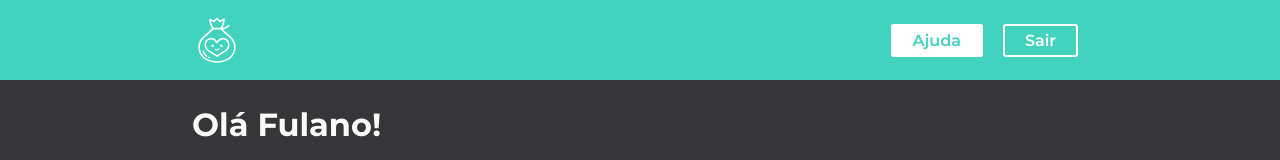
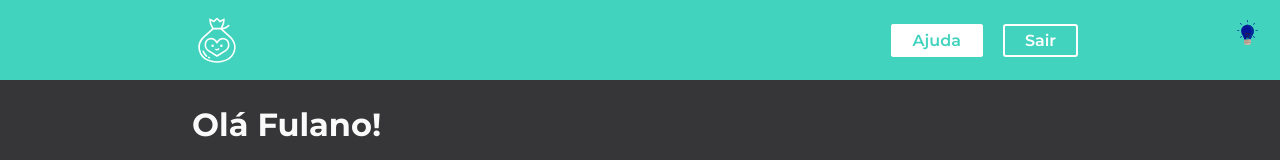
Before and after one commit to pessolatohenrique/curso-react-styled-components, a React (Create React App) app: page / in a window 1280 px wide. Shown: the top 160 px of the page. Built offline with nearby package versions, Linux system fonts and the light colour scheme.

Commit message:
Switch de temas

```diff
--- a/src/App.js
+++ b/src/App.js
@@ -1,14 +1,35 @@
-import React from "react";
+import React, { useState } from "react";
+import styled from "styled-components";
 import { ThemeProvider } from "styled-components";
 import GlobalStyle from "./Styled/GlobalStyle";
 import Cabecalho from "./Components/Cabecalho";
 import Container from "./Components/Container";
-import { THEME_DARK } from "./Styled/Themes";
+import { Logo, IconImage } from "./Styled/CommonComponents";
+import { THEME_DARK, THEME_LIGHT } from "./Styled/Themes";
+import ThemeOn from "./assets/images/themeOn.svg";
+
+const ToggleButton = styled.button`
+  background-color: transparent;
+  border-color: transparent;
+  position: absolute;
+  top: 18px;
+  right: 18px;
+  cursor: pointer;
+`;
 
 function App() {
+  function toggleTheme() {
+    const inversedTheme = !theme;
+    setTheme(inversedTheme);
+  }
+
+  const [theme, setTheme] = useState(true);
   return (
-    <ThemeProvider theme={THEME_DARK}>
+    <ThemeProvider theme={theme ? THEME_DARK : THEME_LIGHT}>
       <GlobalStyle />
+      <ToggleButton onClick={toggleTheme}>
+        <IconImage src={ThemeOn} alt="Alternar tema" />
+      </ToggleButton>
       <Cabecalho />
       <Container />
     </ThemeProvider>
```
